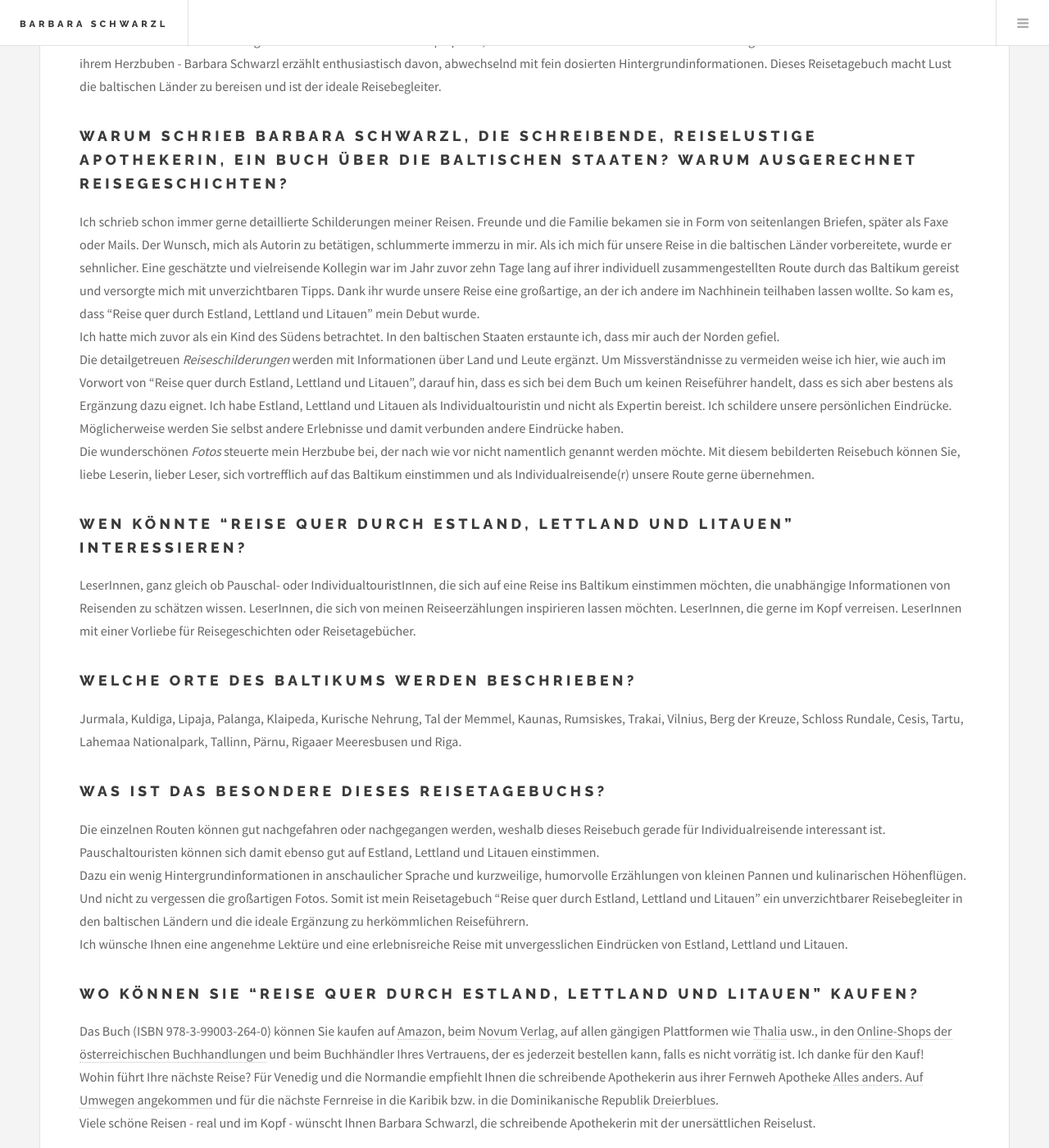
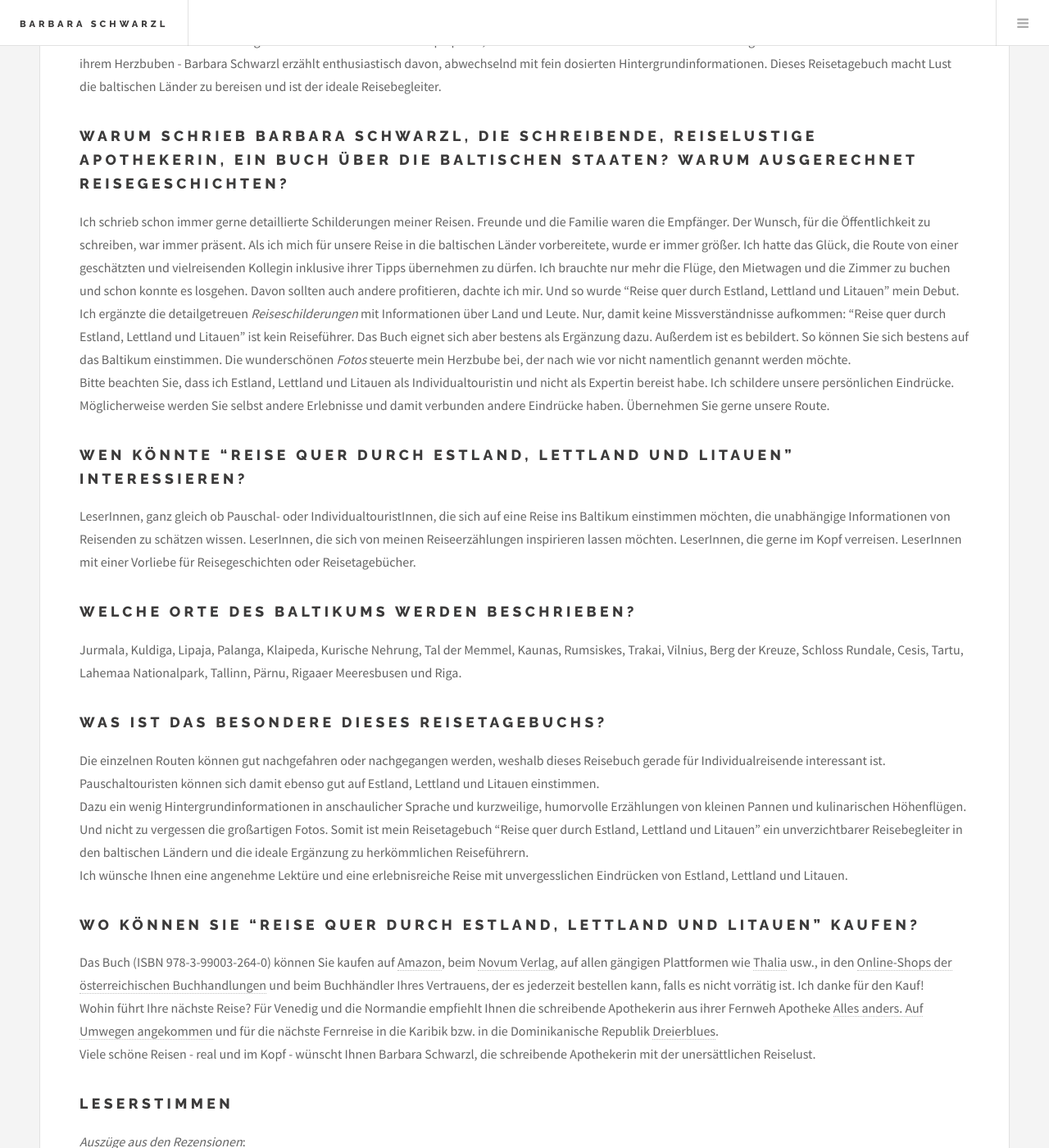
Before and after one commit to bschwarzl/bschwarzl.github.io, a Jekyll site: the page built from _books/2011-03-23-reise-quer-durch-estland-lettland-und-lituauen.markdown, in a window 1280 px wide and 1400 px high, scrolled down 1609 px. Shown: the whole window at 82% size. Built offline with Jekyll 4.4.1, drawn with Linux system fonts in a browser that asks for light colours; some of the changed text lies outside the part shown.

Commit message:
Update for webiste

```diff
--- a/_books/2011-03-23-reise-quer-durch-estland-lettland-und-lituauen.markdown
+++ b/_books/2011-03-23-reise-quer-durch-estland-lettland-und-lituauen.markdown
@@ -17,8 +17,8 @@
 
 ## Warum schrieb Barbara Schwarzl, die schreibende, reiselustige Apothekerin, ein Buch über die baltischen Staaten? Warum ausgerechnet Reisegeschichten?
 
-Ich schrieb schon immer gerne detaillierte Schilderungen meiner Reisen. Freunde und die Familie bekamen sie in Form von seitenlangen Briefen, später als Faxe oder Mails. Der Wunsch, mich als Autorin zu betätigen, schlummerte immerzu in mir. Als ich mich für unsere Reise in die baltischen Länder vorbereitete, wurde er sehnlicher. Eine geschätzte und vielreisende Kollegin war im Jahr zuvor zehn Tage lang auf ihrer individuell zusammengestellten Route durch das Baltikum gereist und versorgte mich mit unverzichtbaren Tipps. Dank ihr wurde unsere Reise eine großartige, an der ich andere im Nachhinein teilhaben lassen wollte. So kam es, dass "Reise quer durch Estland, Lettland und Litauen" mein Debut wurde. <br> Ich hatte mich zuvor als ein Kind des Südens betrachtet. In den baltischen Staaten erstaunte ich, dass mir auch der Norden gefiel. <br>
-Die detailgetreuen *Reiseschilderungen* werden mit Informationen über Land und Leute ergänzt. Um Missverständnisse zu vermeiden weise ich hier, wie auch im Vorwort von "Reise quer durch Estland, Lettland und Litauen", darauf hin, dass es sich bei dem Buch um keinen Reiseführer handelt, dass es sich aber bestens als Ergänzung dazu eignet. Ich habe Estland, Lettland und Litauen als Individualtouristin und nicht als Expertin bereist. Ich schildere unsere persönlichen Eindrücke. Möglicherweise werden Sie selbst andere Erlebnisse und damit verbunden andere Eindrücke haben. <br> Die wunderschönen *Fotos* steuerte mein Herzbube bei, der nach wie vor nicht namentlich genannt werden möchte. Mit diesem bebilderten Reisebuch können Sie, liebe Leserin, lieber Leser, sich vortrefflich auf das Baltikum einstimmen und als Individualreisende(r) unsere Route gerne übernehmen.
+Ich schrieb schon immer gerne detaillierte Schilderungen meiner Reisen. Freunde und die Familie waren die Empfänger. Der Wunsch, für die Öffentlichkeit zu schreiben, war immer präsent. Als ich mich für unsere Reise in die baltischen Länder vorbereitete, wurde er immer größer. Ich hatte das Glück, die Route von einer geschätzten und vielreisenden Kollegin inklusive ihrer Tipps übernehmen zu dürfen. Ich brauchte nur mehr die Flüge, den Mietwagen und die Zimmer zu buchen und schon konnte es losgehen. Davon sollten auch andere profitieren, dachte ich mir. Und so wurde "Reise quer durch Estland, Lettland und Litauen" mein Debut. <br>
+Ich ergänzte die detailgetreuen *Reiseschilderungen* mit Informationen über Land und Leute. Nur, damit keine Missverständnisse aufkommen: "Reise quer durch Estland, Lettland und Litauen" ist kein Reiseführer. Das Buch eignet sich aber bestens als Ergänzung dazu. Außerdem ist es bebildert. So können Sie sich bestens auf das Baltikum einstimmen. Die wunderschönen *Fotos* steuerte mein Herzbube bei, der nach wie vor nicht namentlich genannt werden möchte. <br> Bitte beachten Sie, dass ich Estland, Lettland und Litauen als Individualtouristin und nicht als Expertin bereist habe. Ich schildere unsere persönlichen Eindrücke. Möglicherweise werden Sie selbst andere Erlebnisse und damit verbunden andere Eindrücke haben. Übernehmen Sie gerne unsere Route. <br>
 
 
 ## Wen könnte "Reise quer durch Estland, Lettland und Litauen" interessieren?
@@ -48,7 +48,7 @@
 
 
 ## Weitere Informationen und Aktuelles aus den baltischen Ländern
-... auf [Facebook][facebook]. Kennen Sie meine [Autorenseite auf Facebook] [autorenseite auf facebook]? Oder jene auf [Instagram] [instagram] und [Twitter] [twitter]?<br> Schöne Reise wünscht Ihnen die #schreibendeApothekerin
+... auf [Facebook][facebook]. Kennen Sie meine [Autorenseite auf Facebook] [autorenseite auf facebook]? Oder jene auf [Instagram] [instagram] und [Twitter] [twitter]? Schreiben Sie mir gerne von Ihrer Reise ins Baltikum. Ich freue mich. <br> Schöne Reise wünscht Ihnen die #schreibendeApothekerin
 
 [amazon]: https://www.amazon.de/Reise-Durch-Estland-Lettland-Litauen/dp/399003264X
 [novum verlag]: https://www.novumverlag.com/buecher/ratgeber-sachbuch/sonstiges-allerlei/reise-quer-durch-estland-lettland-und-litauen.html
```
Also changed, not shown: _books/2012-03-14-alles-anders.markdown (+2 -3 lines), _books/2016-02-24-spurensuche-diagnose-schizophrenie.markdown (+1 -1 lines), about.md (+4 -4 lines).
